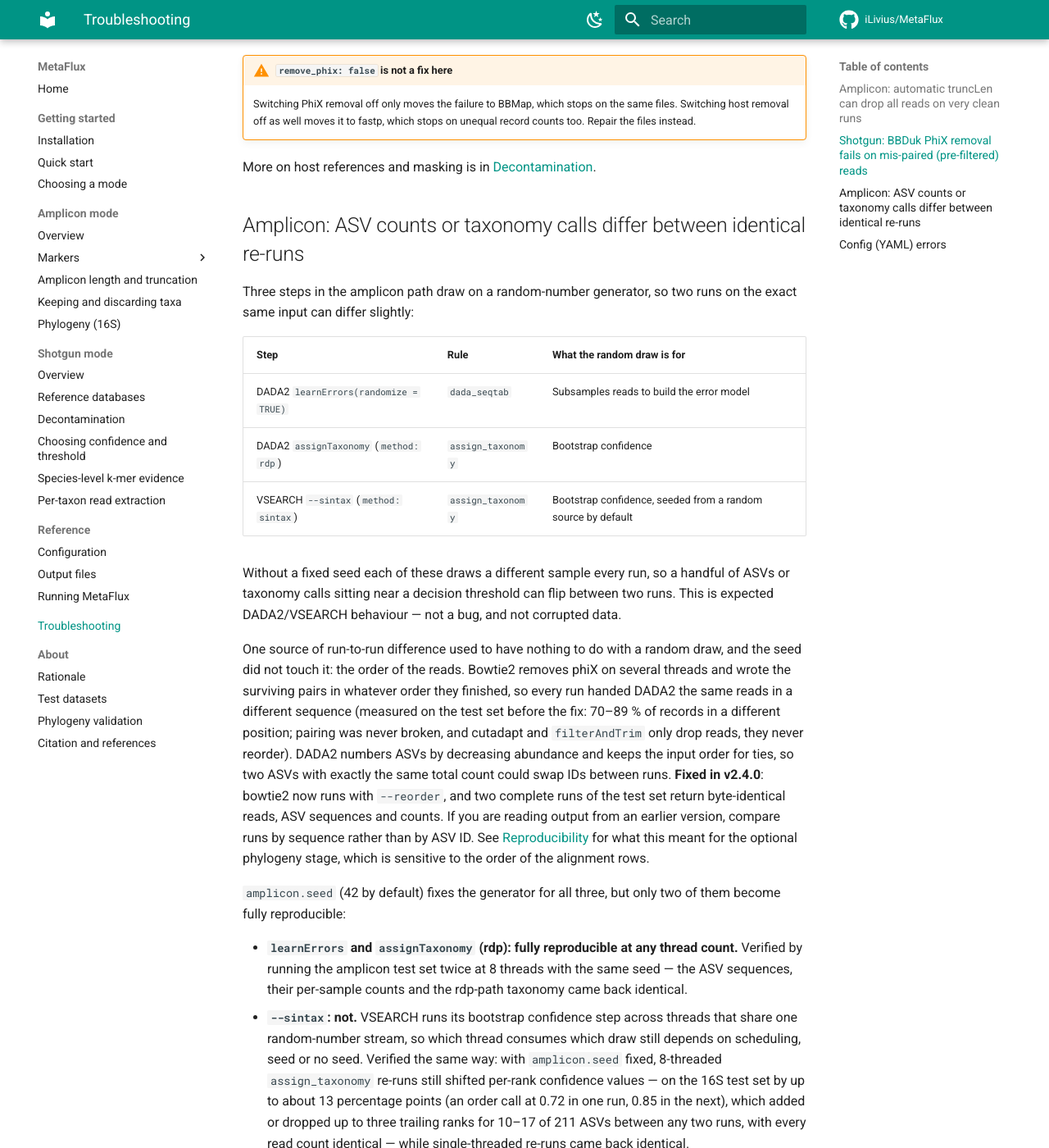
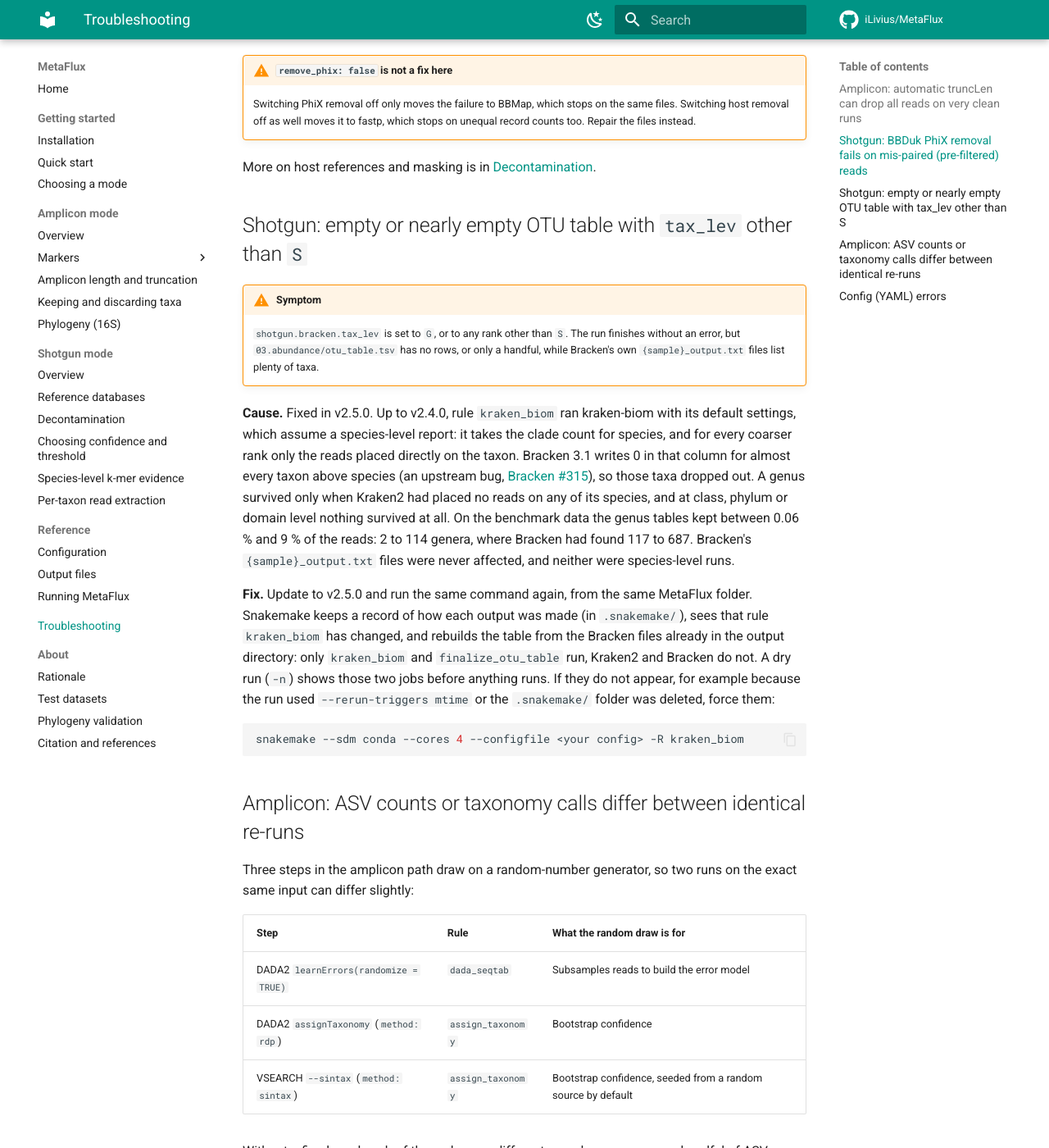
Before and after one commit to iLivius/MetaFlux, an MkDocs documentation site: the page built from docs/troubleshooting.md, in a window 1280 px wide and 1400 px high, scrolled down 3855 px. Shown: the whole window at 82% size. Built offline with MkDocs 1.6.1 and Material for MkDocs 9.7.7, drawn with Linux system fonts in a browser that asks for light colours; comment, search, counter and statistics services are not loaded.

Commit message:
Docs: genus-level shotgun tables, and the Bracken 3.1 report caveat
What a table at a rank other than species looks like (one row per taxon at
that rank, the lineage below it left empty), in the configuration
reference, the shotgun overview, the database page and the output page.

The output page now warns that at any rank other than S, Bracken 3.1
writes 0 in the third column of {sample}_report.txt (upstream issue #315).
The clade count in column 2 is correct, and it is the only count MetaFlux
uses.

Read extraction: at G or coarser the Bracken report has no species rows,
so a species name finds nothing and a genus name misses the reads placed
on its species (10,821 of 38,441 read pairs for Escherichia on the D6331
mock).

Troubleshooting: a new section on the empty or nearly empty table from
v2.4.0 and earlier, with how much was lost on the benchmark data and how
to rebuild it. A plain re-run is enough, because Snakemake sees that rule
kraken_biom changed and reruns only it and finalize_otu_table (checked
end to end); -R kraken_biom is the fallback.

````diff
--- a/docs/reference/configuration.md
+++ b/docs/reference/configuration.md
@@ -993,7 +993,7 @@
 
 | Key | What it does | Default | Notes |
 |---|---|---|---|
-| `tax_lev` | Rank at which abundance is re-estimated: `D`, `P`, `C`, `O`, `F`, `G` or `S` | `S` | Drop to `G` for a shallow database, where species-level calls are not supported by the reference content. |
+| `tax_lev` | Rank at which abundance is re-estimated: `D`, `P`, `C`, `O`, `F`, `G` or `S` | `S` | Drop to `G` for a shallow database, where species-level calls are not supported by the reference content. The OTU table then has one row per taxon at this rank, and the lineage below it is left empty (`…;g__Bacteroides;s__`). Up to v2.4.0, any value other than `S` gave an empty or nearly empty table; see [Troubleshooting](../troubleshooting.md#shotgun-empty-or-nearly-empty-otu-table-with-tax_lev-other-than-s). |
 | `threshold` | Minimum Kraken2 read count a taxon needs at `tax_lev` to enter Bracken's estimate | `auto` | Applied to Kraken2's own count for the taxon, before Bracken re-estimates anything. Taxa below it are removed from the model and their reads discarded rather than redistributed (Bracken reports these as "reads discarded"). `auto` computes it per sample from that sample's own classified read count, at run time, rather than using one fixed number for every sample regardless of depth; see [Choosing confidence and threshold](../shotgun/confidence-and-threshold.md) for the benchmark behind this and why the historic fixed default of 10 costs up to 0.34 F1 on real data. Set an integer instead of `auto` to bypass this and use a fixed floor as Bracken does natively. |
 | `threshold_alpha` | Scaling coefficient used only when `threshold: auto` | `5.0e-05` | `threshold = max(threshold_min, threshold_alpha × classified_read_pairs)`. Benchmark-fitted; the optimum is a broad plateau, so this rarely needs adjusting — see the threshold page for what moving it costs. |
 | `threshold_min` | Floor for the auto-computed threshold | `10` | Prevents a near-zero threshold on a very shallow or heavily filtered sample. Also Bracken's own historic default. |
--- a/docs/shotgun/overview.md
+++ b/docs/shotgun/overview.md
@@ -252,7 +252,8 @@
 
     Species-level re-estimation is only as good as the database's species
     representation. With a small or size-capped index, `tax_lev: G` gives a more
-    honest table.
+    honest table. The OTU table then lists genera, one row each, with an empty
+    species slot.
 
 !!! warning "The numbers in the OTU table are estimates, and they do not sum to the classified reads"
 
--- a/docs/troubleshooting.md
+++ b/docs/troubleshooting.md
@@ -184,6 +184,37 @@
 More on host references and masking is in
 [Decontamination](shotgun/decontamination.md).
 
+## Shotgun: empty or nearly empty OTU table with `tax_lev` other than `S`
+
+!!! warning "Symptom"
+
+    `shotgun.bracken.tax_lev` is set to `G`, or to any rank other than `S`. The run
+    finishes without an error, but `03.abundance/otu_table.tsv` has no rows, or only a
+    handful, while Bracken's own `{sample}_output.txt` files list plenty of taxa.
+
+**Cause.** Fixed in v2.5.0. Up to v2.4.0, rule `kraken_biom` ran kraken-biom with its
+default settings, which assume a species-level report: it takes the clade count for
+species, and for every coarser rank only the reads placed directly on the taxon.
+Bracken 3.1 writes 0 in that column for almost every taxon above species (an upstream
+bug, [Bracken #315](https://github.com/jenniferlu717/Bracken/issues/315)), so those
+taxa dropped out. A genus survived only when Kraken2 had placed no reads on any of its
+species, and at class, phylum or domain level nothing survived at all. On the
+benchmark data the genus tables kept between 0.06 % and 9 % of the reads: 2 to 114
+genera, where Bracken had found 117 to 687. Bracken's `{sample}_output.txt` files were
+never affected, and neither were species-level runs.
+
+**Fix.** Update to v2.5.0 and run the same command again, from the same MetaFlux
+folder. Snakemake keeps a record of how each output was made (in `.snakemake/`), sees
+that rule `kraken_biom` has changed, and rebuilds the table from the Bracken files
+already in the output directory: only `kraken_biom` and `finalize_otu_table` run,
+Kraken2 and Bracken do not. A dry run (`-n`) shows those two jobs before anything
+runs. If they do not appear, for example because the run used
+`--rerun-triggers mtime` or the `.snakemake/` folder was deleted, force them:
+
+```bash
+snakemake --sdm conda --cores 4 --configfile <your config> -R kraken_biom
+```
+
 ## Amplicon: ASV counts or taxonomy calls differ between identical re-runs
 
 Three steps in the amplicon path draw on a random-number generator, so two runs
````
Also changed, not shown: docs/reference/output.md (+4 -1 lines), docs/shotgun/databases.md (+1 -1 lines), docs/shotgun/read-extraction.md (+6 -0 lines).
